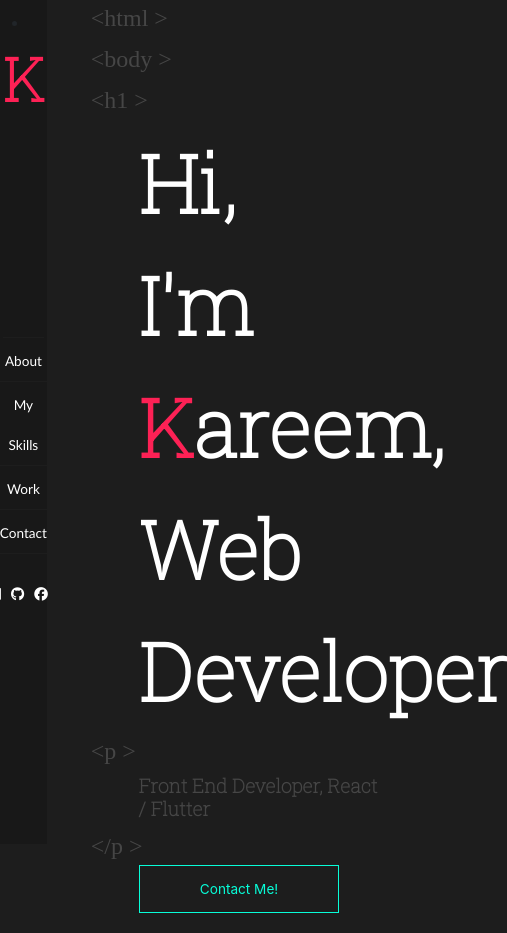
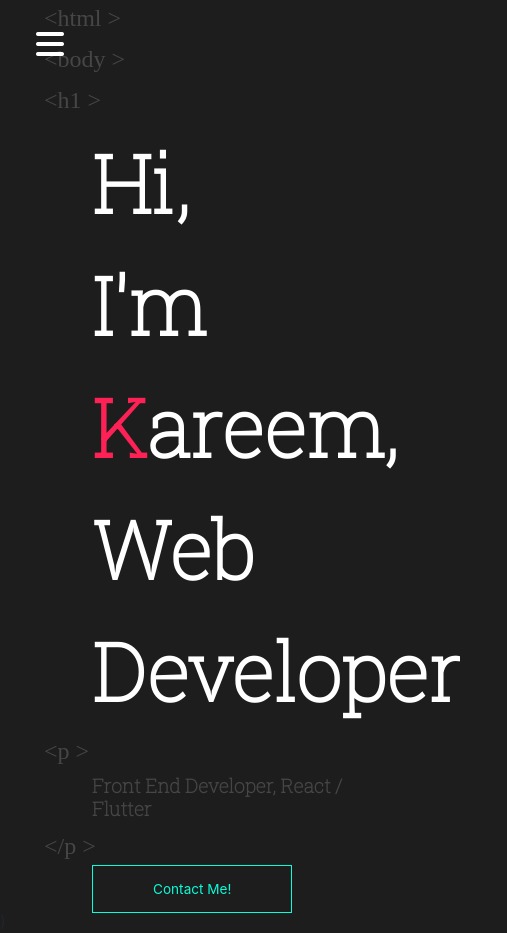
Before and after one commit to eskiimo/new-portfolio, a React (Create React App) app: page / in a window 390 px wide. Shown: the whole page, 507 px wide, since content can reach past the window. Built offline with nearby package versions, Linux system fonts and the light colour scheme; a web font is replaced by a local one.

Commit message:
animated-navBar

```diff
--- a/public/index.html
+++ b/public/index.html
@@ -36,6 +36,7 @@
   <body>
     <noscript>You need to enable JavaScript to run this app.</noscript>
     <div id="root"></div>
+    <div id="drawer-hook"></div>
     <!--
       This HTML file is a template.
       If you open it directly in the browser, you will see an empty page.
--- a/src/App.css
+++ b/src/App.css
@@ -26,8 +26,19 @@
  margin-left: auto;
  margin-right: 0;
  width: 88%;
- height: 100vh;
+ height: auto;
  flex-direction: row-reverse;
  text-align: center;
  color: black;
 }
+@media (max-width: 800px) {
+ .main-content {
+  margin-left: 0;
+  margin-right: 0;
+  width: 100%;
+  height: auto;
+  flex-direction: row-reverse;
+  text-align: center;
+  color: black;
+ }
+}
--- a/src/App.js
+++ b/src/App.js
@@ -20,7 +20,7 @@ const App = () => {
   <>
    <Router className="head">
     <NavigationBar />
-    <main className="main-content">{routes}</main>
+    <main className="main-content">{routes}</main>){/* <NavigationBar /> */}
    </Router>
   </>
  );
--- a/src/components/Navigation/NavigationBar.css
+++ b/src/components/Navigation/NavigationBar.css
@@ -1,5 +1,5 @@
 .main-navbar {
- width: 12%;
+ width: 15%;
  height: 100vh;
  justify-items: center;
  align-content: space-between;
@@ -7,6 +7,38 @@
  flex-direction: column;
  background-color: rgb(24, 24, 24);
  position: fixed;
+}
+.wide {
+ width: 100%;
+ height: 100vh;
+ justify-items: center;
+ align-content: space-between;
+ text-align: center;
+ flex-direction: column;
+ background-color: rgb(24, 24, 24);
+}
+.hamburger {
+ position: absolute;
+ top: 20px;
+ left: 30px;
+ width: 2rem;
+ height: 3rem;
+ background: transparent;
+ border: none;
+ display: flex;
+ flex-direction: column;
+ justify-content: space-around;
+ margin-right: 2rem;
+ cursor: pointer;
+}
+.hamburger i {
+ color: white;
+}
+
+@media (min-width: 800px) {
+ .main-navbar .hamburger {
+  display: none;
+ }
 }
 .logo {
  height: 40vh;
@@ -24,3 +56,9 @@
 .logo li {
  border: none;
 }
+
+@media (max-width: 800px) {
+ .main-navbar {
+  display: none;
+ }
+}
--- a/src/components/Navigation/NavigationBar.js
+++ b/src/components/Navigation/NavigationBar.js
@@ -1,24 +1,54 @@
-import React from 'react';
+import React, { useState } from 'react';
 import { NavItem } from 'reactstrap';
 import { NavLink } from 'react-router-dom';
+import { CSSTransition } from 'react-transition-group';
 
 import './NavigationBar.css';
 import NavLinks from './Navlinks';
 import NavFooter from './Navfooter';
 
-const NavigationBar = () => {
+const NavigationBar = (props) => {
+ const [navIsOpen, setNavIsOpen] = useState(false);
+ const toggleNavBar = () => {
+  setNavIsOpen((prev) => !prev);
+ };
+
  return (
+  <React.Fragment>
+   <button className="hamburger" onClick={toggleNavBar}>
+    <i class="fas fa-bars fa-2x"></i>
+   </button>
    <div className="main-navbar">
     <div className="logo">
-    <NavItem>
+     <NavItem onClick={toggleNavBar}>
       <NavLink to="/">
        <h1>K</h1>
       </NavLink>
      </NavItem>
     </div>
-   <NavLinks />
+    <NavLinks isOpen={navIsOpen} onClick={toggleNavBar} />
     <NavFooter />
    </div>
+   <CSSTransition
+    in={navIsOpen}
+    timeout={200}
+    classNames={'slide-in-left'}
+    mountOnEnter
+    unmountOnExit
+   >
+    <div className="wide">
+     <div className="logo">
+      <NavItem onClick={toggleNavBar}>
+       <NavLink to="/">
+        <h1>K</h1>
+       </NavLink>
+      </NavItem>
+     </div>
+     <NavLinks isOpen={navIsOpen} onClick={toggleNavBar} />
+     <NavFooter />
+    </div>
+   </CSSTransition>
+  </React.Fragment>
  );
 };
 export default NavigationBar;
--- a/src/components/Navigation/Navlinks.js
+++ b/src/components/Navigation/Navlinks.js
@@ -4,10 +4,10 @@ import { NavLink } from 'react-router-dom';
 
 import './Navlinks.css';
 
-const NavLinks = () => {
+const NavLinks = (props) => {
  return (
   <div className="nav-links">
-   <Nav vertical>
+   <Nav vertical onClick={props.onClick}>
     <NavItem>
      <NavLink to="/about">About</NavLink>
     </NavItem>
--- a/src/index.css
+++ b/src/index.css
@@ -10,3 +10,26 @@ body {
 code {
  font-family: source-code-pro, Menlo, Monaco, Consolas, 'Courier New', monospace;
 }
+
+@media (min-width: 800) {
+}
+.slide-in-left-enter {
+ transform: translateX(-50%);
+}
+
+.slide-in-left-enter-active {
+ transform: translateX(0);
+ opacity: 1;
+ transition: all 200ms;
+}
+
+.slide-in-left-exit {
+ transform: translateX(0%);
+ opacity: 1;
+}
+
+.slide-in-left-exit-active {
+ transform: translateX(-50%);
+ opacity: 0;
+ transition: all 200ms;
+}
```
Also changed, not shown: src/components/Navigation/Navlinks.css (+15 -0 lines), src/components/Navigation/SideDrawer.css (added, +10 -0 lines), src/components/Navigation/SideDrawer.js (added, +22 -0 lines), src/components/UIelements/Backdrop.css (added, +9 -0 lines), src/components/UIelements/Backdrop.js (added, +13 -0 lines). Lines whose indentation alone changed are shown as unchanged.
